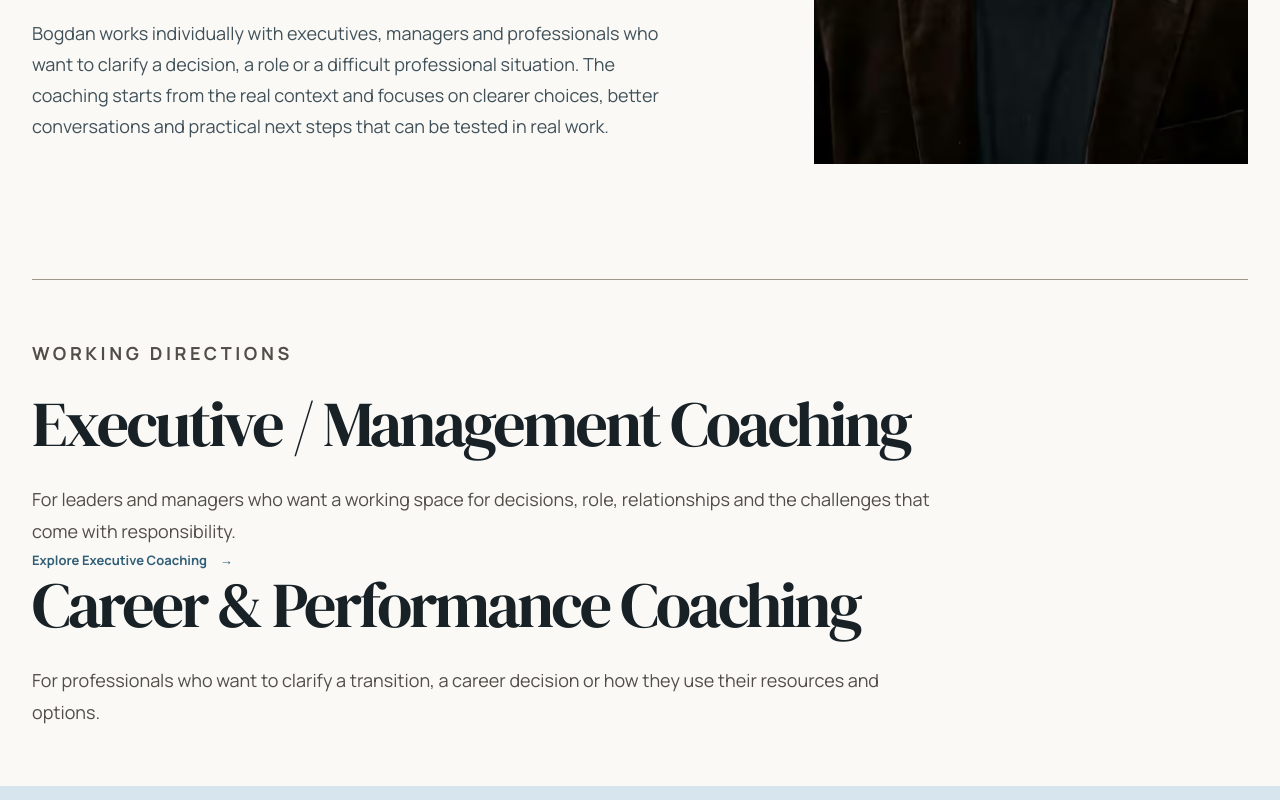
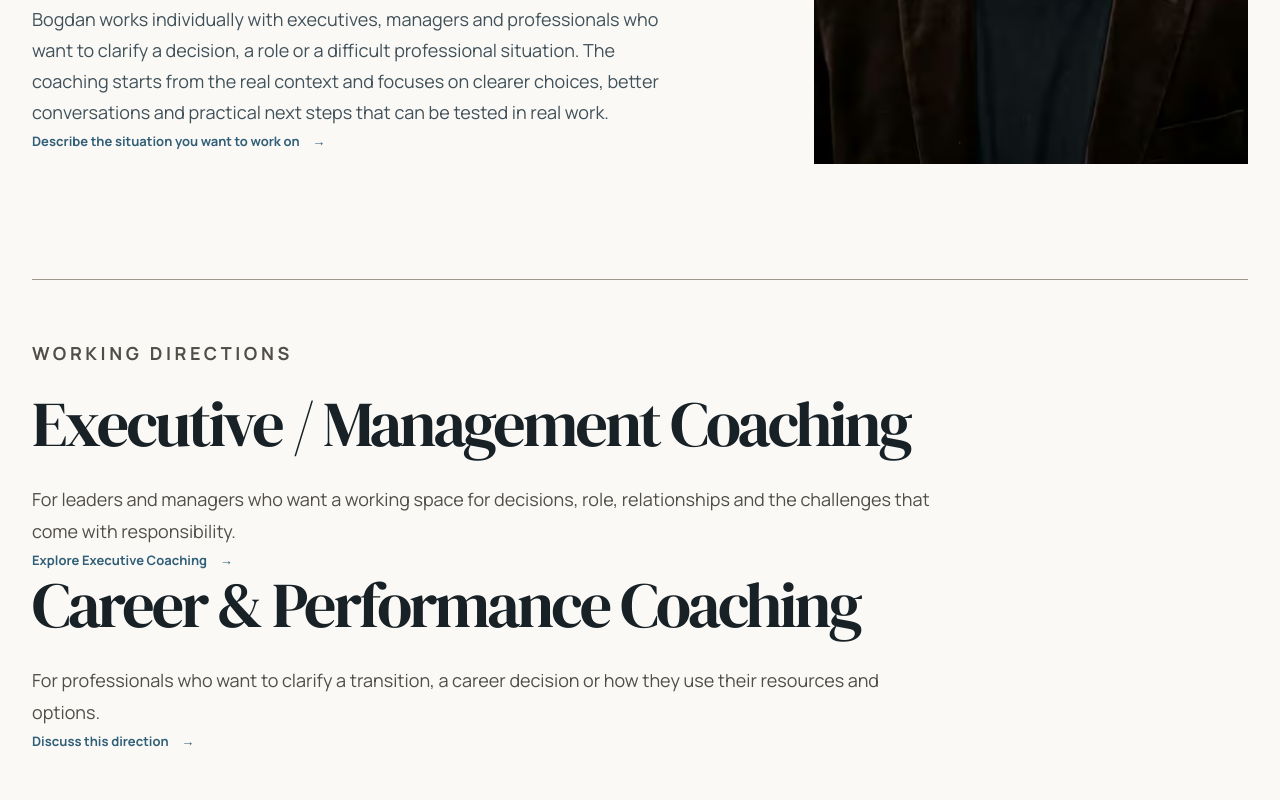
Before and after one commit to ivanovroxana1988-arch/bogdanvizitiu, a Next.js app: page /en/coaching in a window 1280 px wide. Shown: the part 600-1400 px from the top of the page. Built offline with nearby package versions, Linux system fonts and the light colour scheme.

Commit message:
Add direct coaching conversion paths

```diff
--- a/app/_views/coaching/page.tsx
+++ b/app/_views/coaching/page.tsx
@@ -4,6 +4,7 @@ import { ArrowLink, Eyebrow } from '@/components/ui'
 import media from '@/content/media.json'
 import servicePages from '@/content/service-pages.json'
 import { getLocale } from '@/lib/i18n'
+import { localizePath } from '@/lib/routes'
 import { buildPageMetadata } from '@/lib/seo'
 import styles from './coaching.module.css'
 
@@ -27,15 +28,21 @@ export default function Coaching({ searchParams }: { searchParams?: { lang?: str
   const locale = getLocale(searchParams?.lang)
   const copy = servicePages[locale].coaching
   const coachingImage = media.images.coaching
+  const contactHref = `${localizePath('/contact', locale)}?source=coaching`
 
   return (
-    <>
+    <div className="conversion-page coaching-conversion-page">
       <section className={`page-hero shell ${styles.hero}`}>
         <Eyebrow>{copy.eyebrow}</Eyebrow>
         <div className={styles.heroGrid}>
           <div className={styles.copy}>
             <h1 className={styles.title}>{copy.title}</h1>
             <p className={styles.intro}>{copy.intro}</p>
+            <div className="conversion-inline-action">
+              <ArrowLink href={contactHref}>
+                {locale === 'ro' ? 'Descrie situația pe care vrei să o lucrezi' : 'Describe the situation you want to work on'}
+              </ArrowLink>
+            </div>
           </div>
           <figure className={styles.portrait}>
             <Image
@@ -48,28 +55,37 @@ export default function Coaching({ searchParams }: { searchParams?: { lang?: str
           </figure>
         </div>
       </section>
-      <section className="shell">
+
+      <section className="shell conversion-content-section">
         <div className="prose" style={{ maxWidth: '900px' }}>
           <Eyebrow>{locale === 'ro' ? 'Direcții de lucru' : 'Working directions'}</Eyebrow>
-          {copy.areas.map((area) => (
-            <article key={area.title}>
-              <h2>{area.title}</h2>
-              <p>{area.text}</p>
-              {'href' in area && area.href && 'linkLabel' in area && area.linkLabel ? (
-                <ArrowLink href={area.href}>{area.linkLabel}</ArrowLink>
-              ) : null}
-            </article>
-          ))}
+          {copy.areas.map((area) => {
+            const hasDedicatedPage = 'href' in area && area.href && 'linkLabel' in area && area.linkLabel
+            return (
+              <article key={area.title}>
+                <h2>{area.title}</h2>
+                <p>{area.text}</p>
+                {hasDedicatedPage ? (
+                  <ArrowLink href={localizePath(area.href, locale)}>{area.linkLabel}</ArrowLink>
+                ) : (
+                  <ArrowLink href={contactHref}>
+                    {locale === 'ro' ? 'Discută această direcție' : 'Discuss this direction'}
+                  </ArrowLink>
+                )}
+              </article>
+            )
+          })}
         </div>
       </section>
+
       <section className="final-loop">
         <div className="shell final-grid">
           <h2>{copy.ctaTitle}</h2>
           <div>
-            <ArrowLink href={locale === 'ro' ? '/contact' : '/en/contact'}>{copy.cta}</ArrowLink>
+            <ArrowLink href={contactHref}>{copy.cta}</ArrowLink>
           </div>
         </div>
       </section>
-    </>
+    </div>
   )
 }
```
